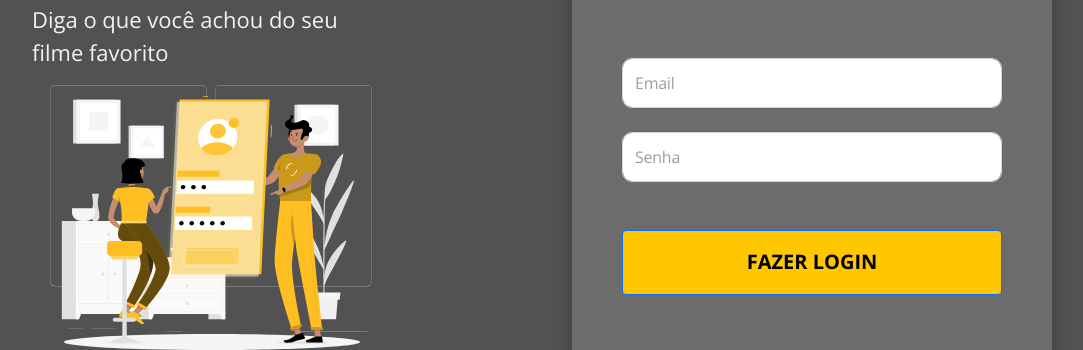
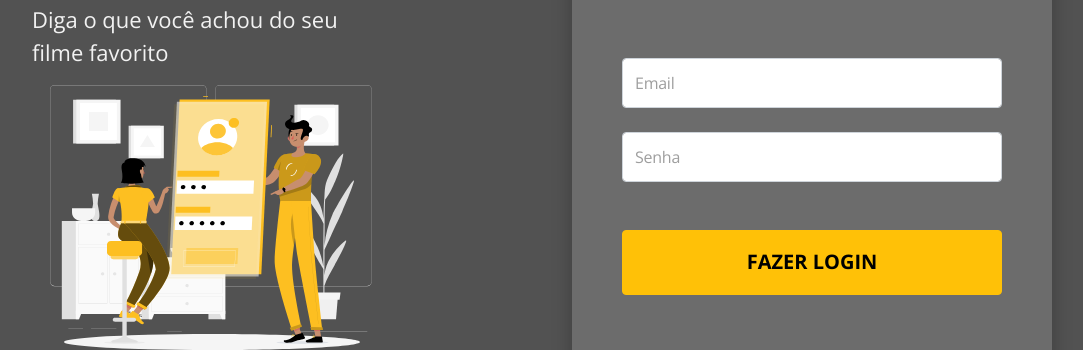
Before and after one commit to juliopedroso/bds-desafio-cap3, a React (Create React App) app: page / in a window 1280 px wide. Shown: the part 150-500 px from the top of the page, without its empty margins (108-1191 px from the left). Built offline with nearby package versions, Linux system fonts and the light colour scheme.

Commit message:
Finish login page stylling

```diff
--- a/src/pages/Home/Login/index.tsx
+++ b/src/pages/Home/Login/index.tsx
@@ -22,7 +22,7 @@ const Login = () => {
                     />
                 </div>
                 <div className="login-submit">
-                    <button className="btn btn-primary">
+                    <button className="btn btn-warning">
                         <h6>Fazer login</h6>
                     </button>
 
--- a/src/pages/Home/Login/styles.css
+++ b/src/pages/Home/Login/styles.css
@@ -13,6 +13,9 @@
   padding-top: 60px;
   margin-bottom: 50px;
 }
+.login-card input {
+  border-radius: 4px;
+}
 
 .login-submit {
   padding-top: 40px;
@@ -20,7 +23,6 @@
 }
 
 .login-submit button {
-  background-color: #ffc700;
   border-radius: 4px;
   width: 100%;
   height: 50px;
--- a/src/pages/Home/styles.css
+++ b/src/pages/Home/styles.css
@@ -11,9 +11,7 @@
 }
 
 @media (min-width: 576px) {
-  .home-container{
-    padding: 50px;
-  }
+
   .home-form-container {
     width: 480px;
   }
```
